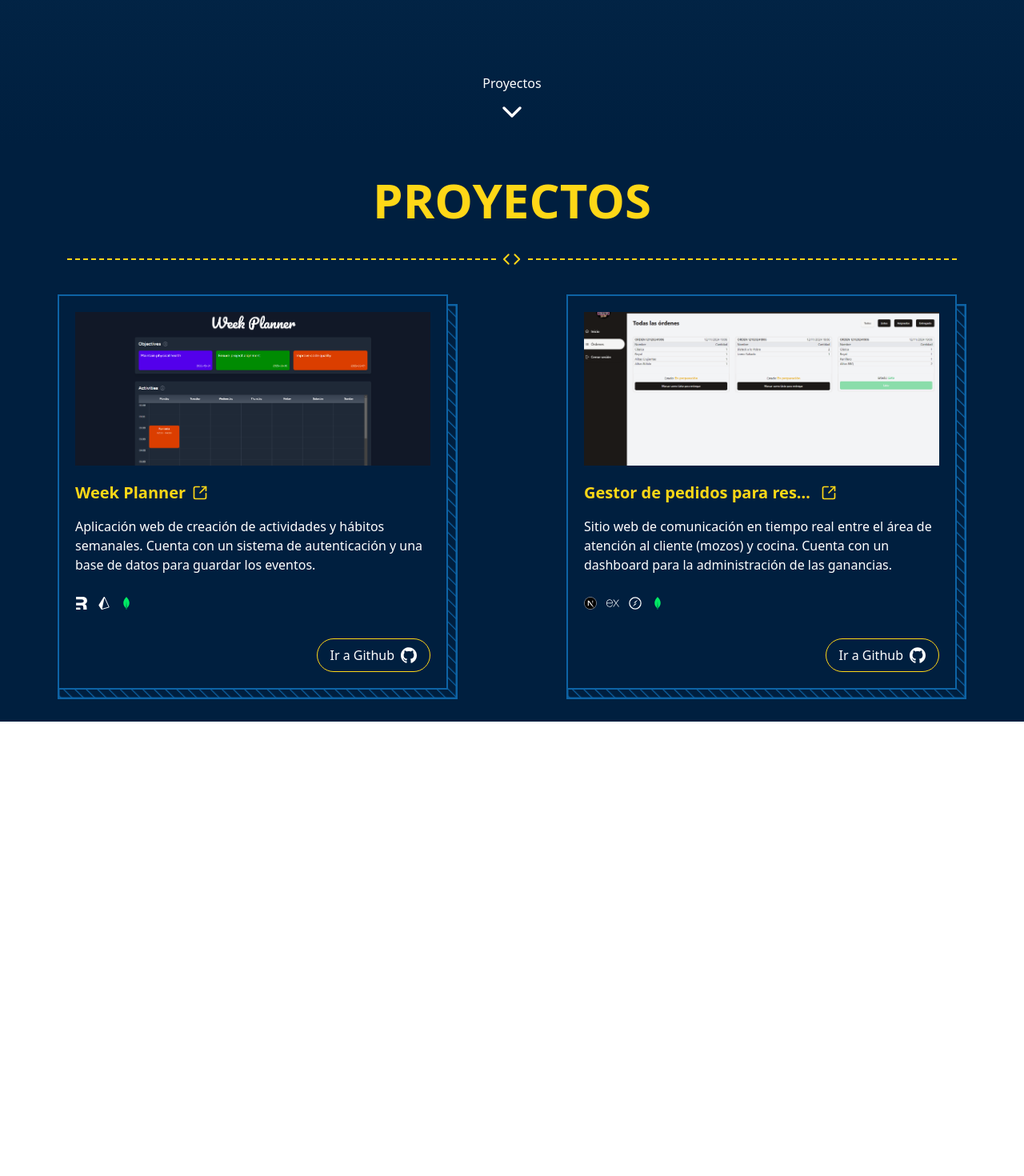
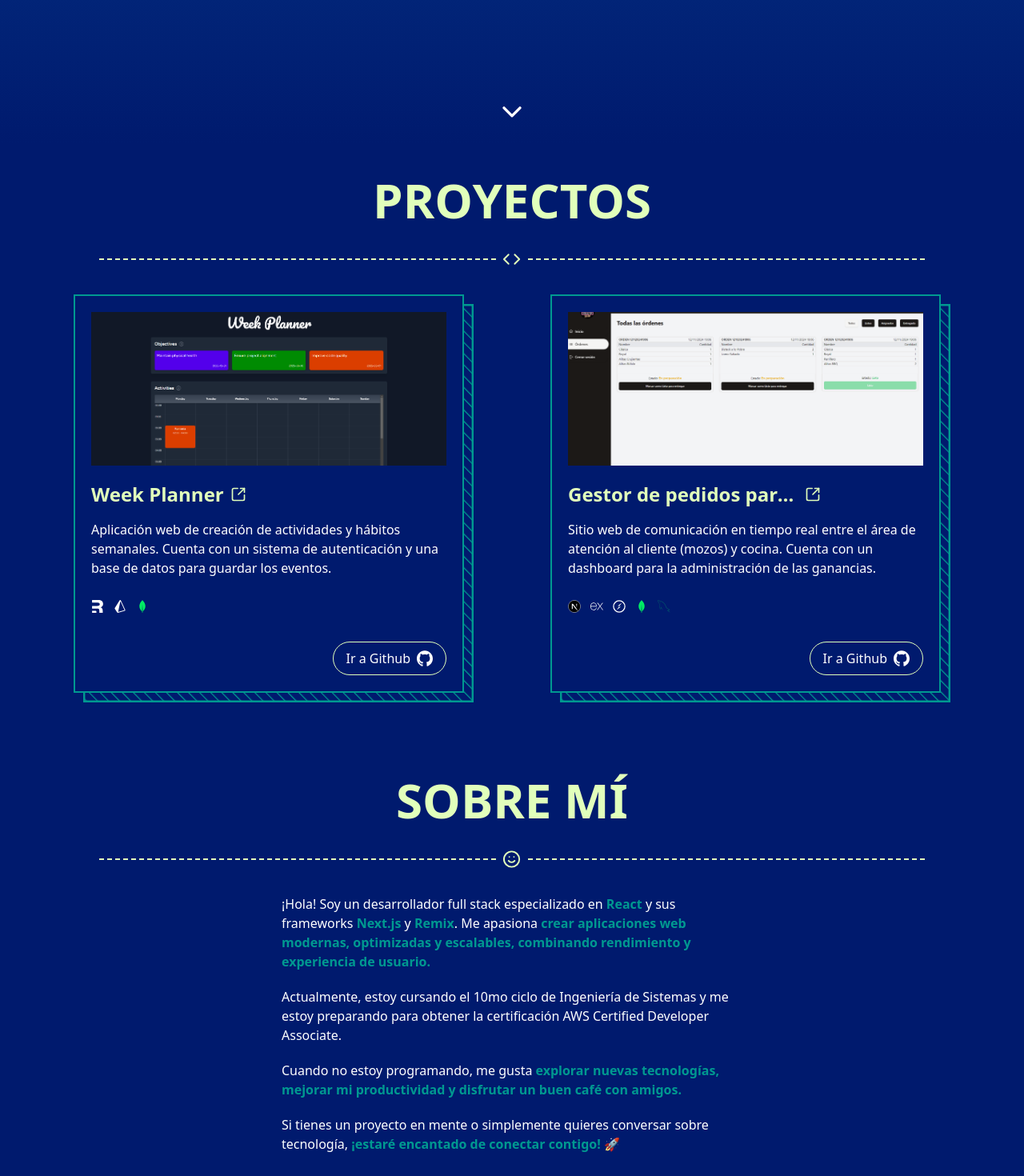
Before and after one commit to david-rosval/my-portfolio-website, a React (Vite) app: page / in a window 1280 px wide. Shown: the part 620-2090 px from the top of the page at 80% size. Before the commit the page ends 1522 px from the top, so only its background shows below. Built offline with nearby package versions, Linux system fonts and the light colour scheme.

Commit message:
about me

```diff
--- a/src/App.tsx
+++ b/src/App.tsx
@@ -1,3 +1,4 @@
+import AboutMe from "./components/AboutMe"
 import Hero from "./components/Hero"
 import Projects from "./components/Projects"
 
@@ -11,8 +12,9 @@ function App() {
         </div>
       </div>
       <div className="bg-palette-1">
-        <div className="max-w-[1300px] mx-auto">
+        <div className="max-w-[1200px] mx-auto">
           <Projects />
+          <AboutMe />
         </div>
       </div>
     </>
--- /dev/null
+++ b/src/components/AboutMe.tsx
@@ -0,0 +1,26 @@
+import { Smile } from "lucide-react";
+import Section from "./Section";
+import HighLightedText from "./HighLightedText";
+
+export default function AboutMe() {
+  return (
+    <Section title="Sobre mí" icon={<Smile className="stroke-palette-4 size-12" />}>
+      <div className="flex justify-center">
+        <div className="text-white flex flex-col gap-5 max-w-xl">
+          <p>
+            ¡Hola! Soy un desarrollador full stack especializado en <HighLightedText>React</HighLightedText> y sus frameworks <HighLightedText>Next.js</HighLightedText> y <HighLightedText>Remix</HighLightedText>. Me apasiona <HighLightedText>crear aplicaciones web modernas, optimizadas y escalables, combinando rendimiento y experiencia de usuario.</HighLightedText>
+          </p>
+          <p>
+            Actualmente, estoy cursando el 10mo ciclo de Ingeniería de Sistemas y me estoy preparando para obtener la certificación AWS Certified Developer Associate.
+          </p>
+          <p>
+            Cuando no estoy programando, me gusta <HighLightedText>explorar nuevas tecnologías, mejorar mi productividad y disfrutar un buen café con amigos.</HighLightedText>
+          </p>
+          <p>
+            Si tienes un proyecto en mente o simplemente quieres conversar sobre tecnología, <HighLightedText>¡estaré encantado de conectar contigo! 🚀</HighLightedText>
+          </p>
+        </div>
+      </div>
+    </Section>
+  )
+}
--- /dev/null
+++ b/src/components/HighLightedText.tsx
@@ -0,0 +1,7 @@
+import React from 'react'
+
+export default function HighLightedText({ children }: { children: React.ReactNode }) {
+  return (
+    <span className='text-palette-3 font-semibold'>{children}</span>
+  )
+}
--- a/src/components/ProfilePhoto.tsx
+++ b/src/components/ProfilePhoto.tsx
@@ -19,7 +19,7 @@ export default function ProfilePhoto() {
 
       className="size-80  rounded-full overflow-hidden flex justify-center items-center relative"
     >
-      <img className="w-56 h-80 object-cover object-[0%_-120%] z-10 grayscale" src="/profile.webp" alt="profile" />
+      <img className="w-56 h-80 object-cover object-[0%_-120%] z-10 " src="/profile.webp" alt="profile" />
       <div className="absolute size-64 rounded-full p-3 flex justify-center items-center  overflow-hidden">
         <LinePatternBackground />
       </div>
--- a/src/components/Projects.tsx
+++ b/src/components/Projects.tsx
@@ -9,6 +9,8 @@ import Prisma from "./svg/Prisma"
 import { useState } from "react"
 import LinePatternProject from "./svg/LinePatternProject"
 import SocketIo from "./svg/Socketio"
+import Section from "./Section"
+import MySQL from "./svg/MySQL"
 
 const  project1 = {
   title: "Gestor de pedidos para restobar Villa 29",
@@ -30,14 +32,7 @@ const project2 = {
 
 export default function Projects() {
   return (
-    <div className="px-5 py-10">
-      <h2 className="text-6xl text-center uppercase text-palette-4 font-bold">Proyectos</h2>
-      <div className="flex justify-around items-center gap-2 my-5 mx-16">
-        <div className="w-full border-t-2  border-palette-4 border-dashed" />
-        <Code className="stroke-palette-4 size-12" />
-        <div className="w-full border-t-2  border-palette-4 border-dashed" />
-      </div>
-      {/* Div que ocupa el espacio restante */}
+    <Section icon={<Code className="stroke-palette-4 size-12" />} title="Proyectos">
       <div className="grid lg:grid-cols-2 gap-8">
         <Project project={project2}>
           <Remix />
@@ -49,9 +44,10 @@ export default function Projects() {
           <Expressjs />
           <SocketIo />
           <MongoDB />
+          <MySQL />
         </Project>
       </div>
-    </div>
+    </Section>
   )
 }
 
@@ -94,7 +90,7 @@ function Project({ project, children }: { project: ProjectType, children: React.
               onMouseLeave={() => setTitleHover(false)}
               className=" flex gap-2 items-center relative"
             >
-              <h3 className="text-xl font-bold text-palette-4 flex items-center gap-2 hover:underline underline-offset-4 decoration-palette-4">
+              <h3 className="text-2xl font-bold text-palette-4 flex items-center gap-2 hover:underline underline-offset-4 decoration-palette-4">
                 <p className="max-w-72 truncate">
                   {title}
                 </p>
--- /dev/null
+++ b/src/components/Section.tsx
@@ -0,0 +1,16 @@
+import React from 'react'
+
+export default function Section({ children, icon, title }: { children: React.ReactNode, icon: React.ReactNode, title: string }) {
+  return (
+    <div className="px-5 py-10 pb-16">
+      <h2 className="text-6xl text-center uppercase text-palette-4 font-bold">{title}</h2>
+      <div className="flex justify-around items-center gap-2 my-5 mx-16">
+        <div className="w-full border-t-2  border-palette-4 border-dashed" />
+        {icon}
+        <div className="w-full border-t-2  border-palette-4 border-dashed" />
+      </div>
+      {/* Div que ocupa el espacio restante */}
+      {children}
+    </div>
+  )
+}
--- a/src/components/SlideAnimated.tsx
+++ b/src/components/SlideAnimated.tsx
@@ -18,8 +18,15 @@ export default function SlideAnimated() {
         }}
         className='absolute bottom-0 mx-auto flex flex-col items-center justify-center  gap-1 pb-3 mb-2'
       >
-        <p className='text-white hidden lg:block'>Proyectos</p>
         <motion.div
+            animate={{
+            y: [0, -10, 0],
+            transition: {
+              duration: 3,
+              repeat: Infinity,
+              repeatType: "loop"
+            }
+            }}
         >
           <ChevronDown className='size-10 stroke-white' />
         </motion.div>
--- a/src/components/svg/LinePatternProject.tsx
+++ b/src/components/svg/LinePatternProject.tsx
@@ -1,7 +1,7 @@
 
 export default function LinePatternProject() {
   return (
-    <div className="size-full absolute -bottom-3 overflow-hidden">
+    <div className="size-full absolute -bottom-3 -right-0 overflow-hidden max-w-[488px]">
       <svg
         width="100%"
         height="100%"
--- /dev/null
+++ b/src/components/svg/MySQL.tsx
@@ -0,0 +1,3 @@
+import type { SVGProps } from "react";
+const MySQL = (props: SVGProps<SVGSVGElement>) => <svg xmlns="http://www.w3.org/2000/svg" preserveAspectRatio="xMidYMid" viewBox="0 0 256 252" width="1em" height="1em" {...props}><path d="M236 194c-14 0-25 1-34 5-3 1-7 1-7 4l3 6c2 3 5 8 9 11l11 8 21 10 11 9 6 4-3-6-5-5c-5-7-11-13-18-18-6-3-18-9-20-15h-1l12-3 18-3 8-2v-2l-9-10c-8-8-18-15-28-22l-18-8c-2-1-6-2-7-4l-7-13-15-30-8-20c-18-30-38-48-68-65-6-4-14-5-22-7l-13-1-8-6C34 5 8-9 1 9c-5 11 7 22 11 28l9 13 3 9c3 8 5 17 9 24l6 10c2 2 4 3 5 6-3 4-3 9-4 13-7 20-4 44 5 59 2 4 9 14 18 10 8-3 6-13 8-22l1-4 8 14c5 9 14 18 22 24 4 3 8 8 13 10l-4-4-9-10c-8-10-14-21-20-32l-7-17-3-6c-3 4-7 7-9 12-3 7-3 17-4 26h-1c-6-1-8-7-10-12-5-12-6-32-1-46 1-4 6-15 4-19-1-3-4-5-6-7l-7-12-10-30-9-13c-3-5-7-8-10-14-1-2-2-5 0-7l2-2c2-2 9 0 11 1 6 3 12 5 17 9l8 6h4c6 1 12 0 17 2 9 3 18 7 25 12 23 14 42 35 54 59 3 4 3 8 5 12l12 26c4 8 7 16 12 23 3 4 14 6 18 8l12 4 18 12c2 2 11 7 12 10Z" fill="#00546B" /><path d="m58 43-7 1 6 7 4 9v-1c3-1 4-4 4-8l-2-4-5-4Z" fill="#00546B" /></svg>;
+export default MySQL;
--- a/tailwind.config.js
+++ b/tailwind.config.js
@@ -7,10 +7,10 @@ export default {
   theme: {
     extend: {
       colors: {
-        'palette-1': '#001F3F',
-        'palette-2': '#083358',
-        'palette-3': '#0D63A5',
-        'palette-4': '#FFD717',
+        'palette-1': '#001A6E',
+        'palette-2': '#074799',
+        'palette-3': '#009990',
+        'palette-4': '#E1FFBB',
       },
     },
   },
```
